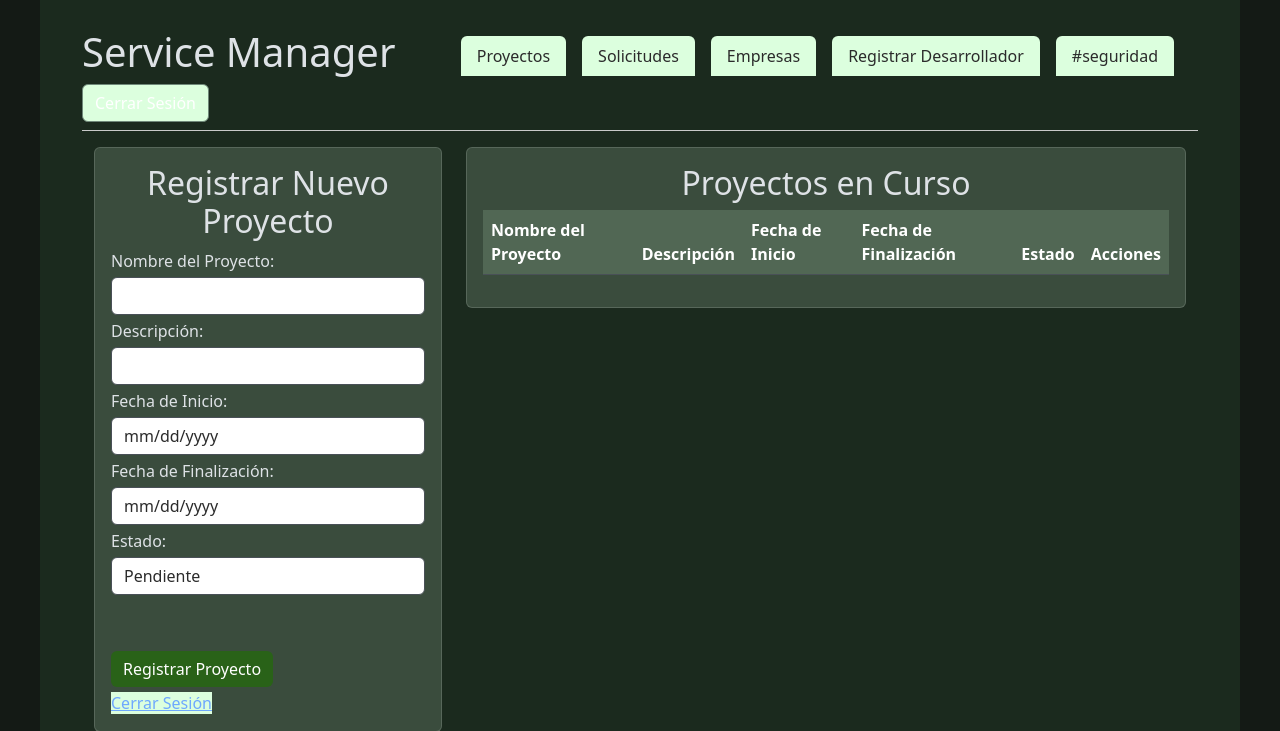
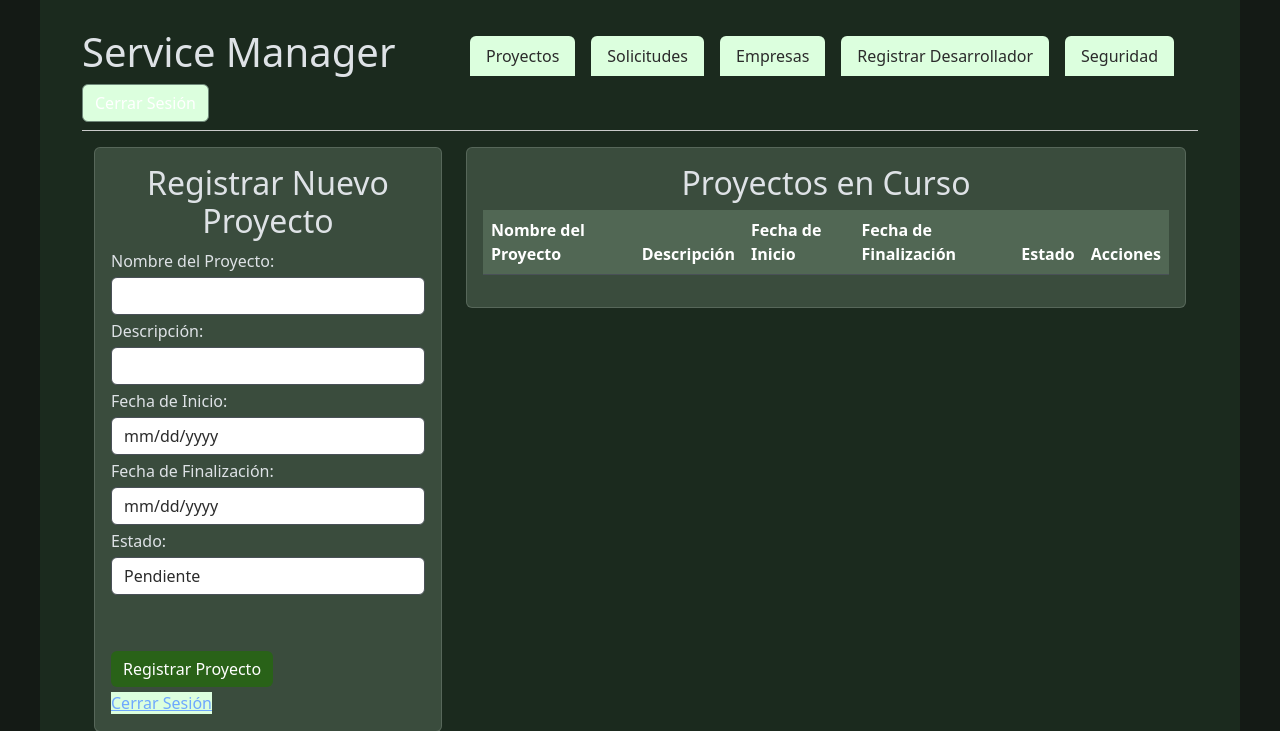
Before and after one commit to ManuelAnony/CentroDesarrollo, a Flask app: page /registroEquipo in a window 1280 px wide. Shown: the top 731 px of the page. Run offline with Flask 3, Linux system fonts and the light colour scheme; lists and menus that the app fills with data are empty.

Commit message:
Update index.html

```diff
--- a/src/templates/index.html
+++ b/src/templates/index.html
@@ -29,7 +29,7 @@
                     <a class="nav-link" id="tabRegistrarDesarrollador" data-toggle="tab" href="#registrarDesarrollador" role="tab" aria-controls="registrarDesarrollador" aria-selected="false">Registrar Desarrollador</a>
                 </li>
                 <li class="nav-item">
-                    <a class="nav-link" id="tabSeguridad" data-toggle="tab" href="#seguridad" role="tab" aria-controls="#seguridad" aria-selected="false">#seguridad</a>
+                    <a class="nav-link" id="tabSeguridad" data-toggle="tab" href="#seguridad" role="tab" aria-controls="#seguridad" aria-selected="false">Seguridad</a>
                 </li>
             </ul>
 
@@ -369,7 +369,7 @@
             </div>
             </div>
 
-            <div id="registrarDesarrollador" class="tab-pane fade"  role="tabpanel" aria-labelledby="registrarDesarrollador-tab">
+            <div id="seguridad" class="tab-pane fade"  role="tabpanel" aria-labelledby="seguridad-tab">
                 <div class="container pt-5">
                     <div class="row">
                         <h2>Centro de Seguridad</h2>
```
